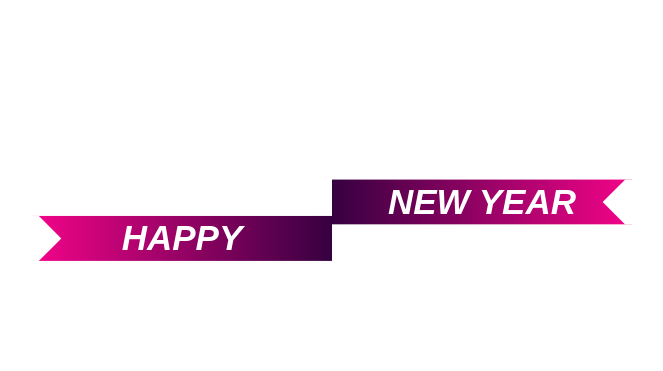
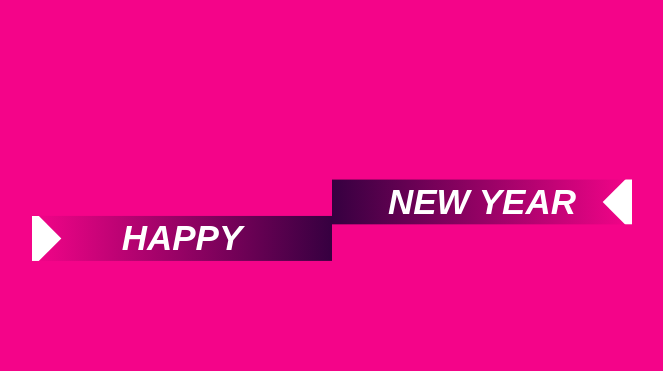
Before and after one commit to HummetovAmin/Happy-New-Year, a plain HTML site: page index.html in a window 1280 px wide. Shown: the part 182-553 px from the top of the page, without its empty margins (308-971 px from the left). Drawn offline with Linux system fonts and the light colour scheme.

Commit message:
Happy New Year Animation

```diff
--- a/style.css
+++ b/style.css
@@ -7,6 +7,7 @@ body {
     align-items: center;
     min-height: 100vh;
     font-family: sans-serif;
+    background-color: #f40489;
 }
 
 section {
```
